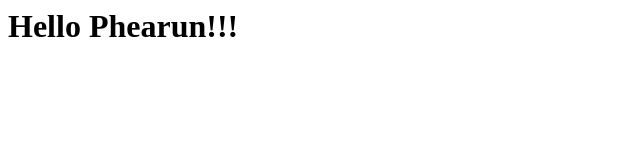
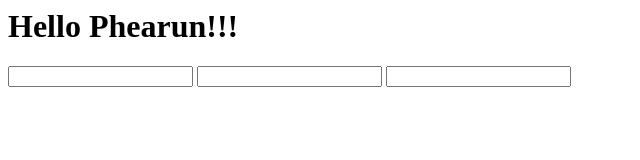
Before and after one commit to Phearun-chhun/merge-branch, a plain HTML site: page index.html in a window 1280 px wide. Shown: the whole page, without its empty margins (0-640 px from the left). Drawn offline with Linux system fonts and the light colour scheme.

Commit message:
adding input

```diff
--- a/index.html
+++ b/index.html
@@ -1 +1,4 @@
 <h1>Hello Phearun!!!</h1>
+<input type="text">
+<input type="email">
+<input type="password">
```
